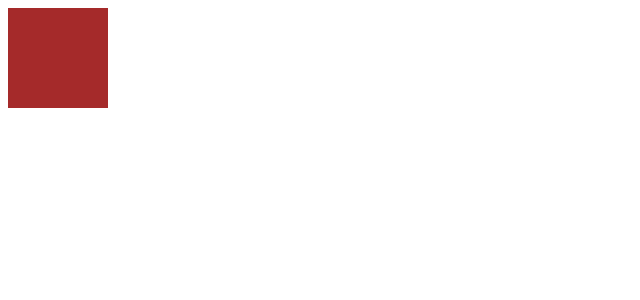
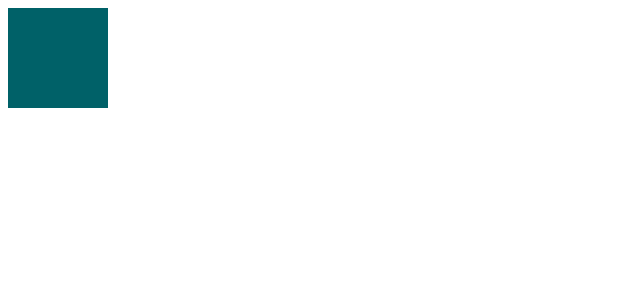
Before and after one commit to SofieneDim/Drop-Drag, a React (Create React App) app: page / in a window 1280 px wide. Shown: the top 300 px of the page, without its empty margins (0-640 px from the left). Built offline with nearby package versions, Linux system fonts and the light colour scheme.

Commit message:
autp push

```diff
--- a/src/containers/App.js
+++ b/src/containers/App.js
@@ -82,35 +82,53 @@ class App extends React.Component {
 
   render() {
 
-    // this.dragStart("e", 134)
-    console.log('this.state.styles[model.id]', this.state.styles[1])
-
     const domModels = this.state.models.map(model =>
       <div
+          className="model-container_2"
+          style={this.state.styles[model.id]}
+          onMouseDown={(e) => this.dragStart(e, model.id)}
+          onMouseMove={(e) => this.dragging(e, model.id)}
+          onMouseUp={this.dragEnd}
+        >
+          <Model
             title={model.title}
             key={model.id}
             className="model-container"
-        // style={this.state.styles[model.id]}
             style={this.state.styles[model.id]}
-        model={model}
+            model={{model}}
             onMouseDown={(e) => this.dragStart(e, model.id)}
             onMouseMove={(e) => this.dragging(e, model.id)}
             onMouseUp={this.dragEnd}
           />
+        </div>
     )
-    console.log('this.state.styles', this.state.styles[5])
 
     return (
       <div className="App">
-        {/* {domModels} */}
-        <div
-          className="model-container"
+        {domModels}
+
+        {/* <div
+          className="model-container_2"
           style={this.state.styles[1]}
           onMouseDown={(e) => this.dragStart(e, 1)}
           onMouseMove={(e) => this.dragging(e, 1)}
           onMouseUp={this.dragEnd}
         >
-        </div>
+          <Model
+            title={"model.title"}
+            key={"model.id"}
+            className="model-container"
+            style={this.state.styles[1]}
+            model={{
+              title: "first",
+              id: 1,
+              bgColor: "red"
+            }}
+            onMouseDown={(e) => this.dragStart(e, 1)}
+            onMouseMove={(e) => this.dragging(e, 1)}
+            onMouseUp={this.dragEnd}
+          />
+        </div> */}
 
         {/* <button onClick={this.addItem}>
         Add
--- a/src/containers/model.css
+++ b/src/containers/model.css
@@ -5,5 +5,15 @@
     position: absolute;
     cursor: move;
 
-    background-color: brown;
+    /* background-color: brown; */
 }
+
+.model-container_2 {
+    height: 100px;
+    width: 100px;
+    color: blueviolet;
+    position: absolute;
+    cursor: move;
+    right: 90;
+    background-color: rgb(0, 97, 104);
+}
--- a/src/containers/model.js
+++ b/src/containers/model.js
@@ -3,6 +3,7 @@ import './model.css';
 
 
 const model = props => {
+
 
     return (
         <div
```
Lines whose indentation alone changed are shown as unchanged.
